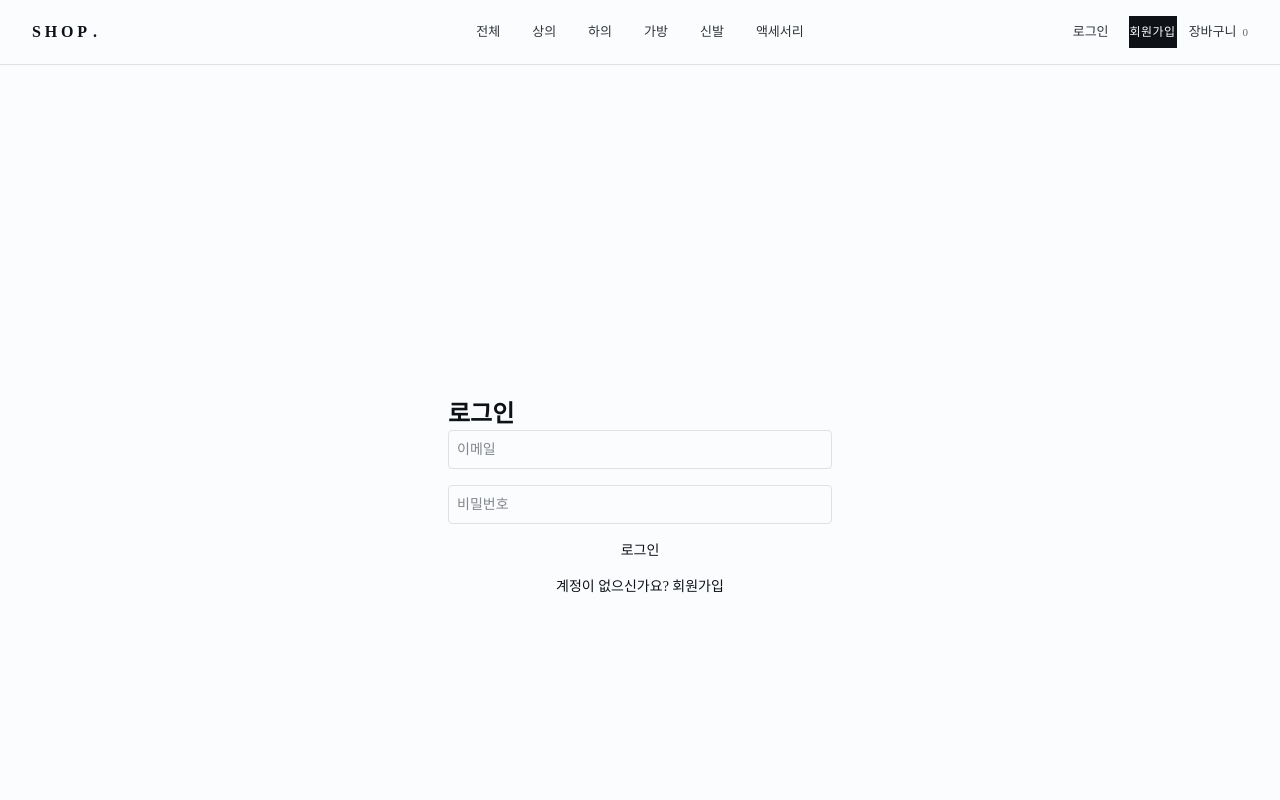
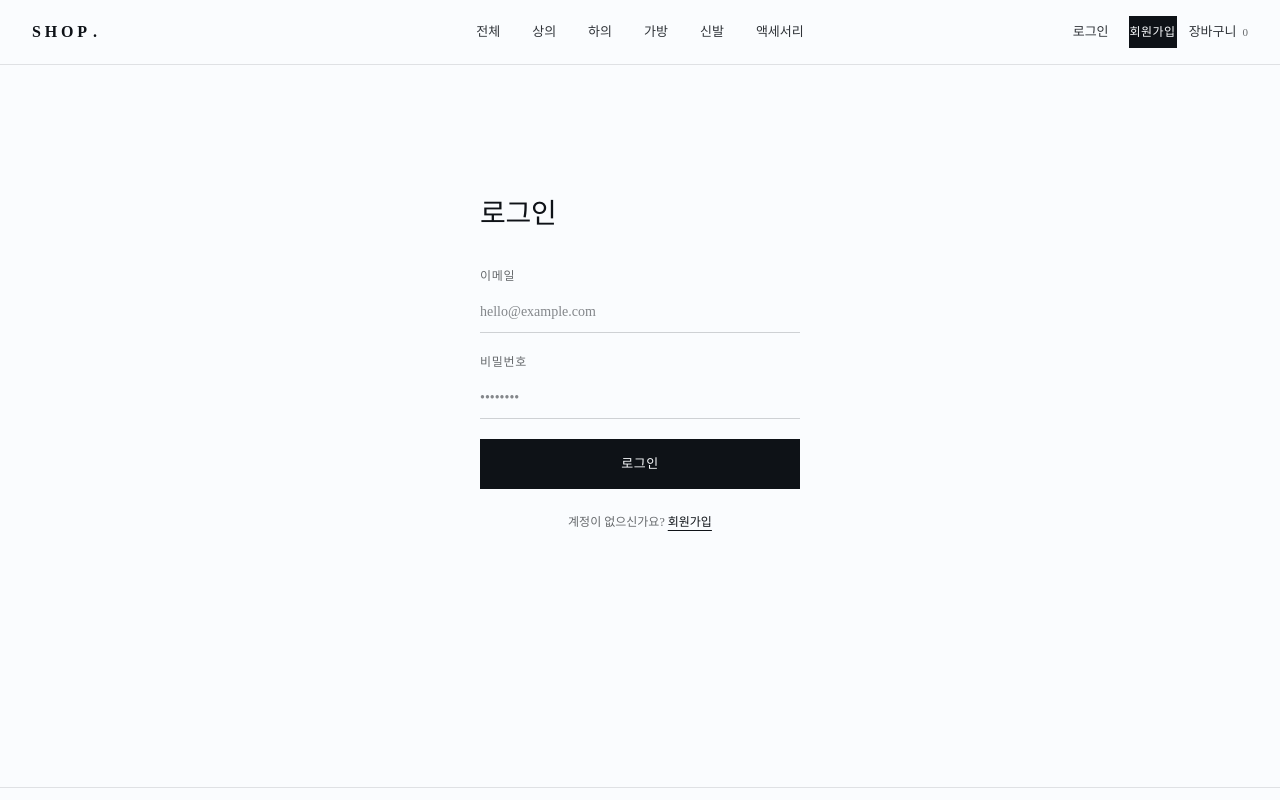
Before and after one commit to lunainwoozu/next-shopping-app-downloaded, a Next.js app: page /login in a window 1280 px wide. Shown: the top 800 px of the page. Built offline with nearby package versions, Linux system fonts and the light colour scheme; no server answers; a web font is replaced by a local one.

Commit message:
style: 마이페이지, 로그인/회원가입 관련 스타일 수정

```diff
--- a/src/app/(auth)/login/page.tsx
+++ b/src/app/(auth)/login/page.tsx
@@ -1,5 +1,7 @@
 "use client";
 
+import { useState } from "react";
+import Link from "next/link";
 import { useForm } from "react-hook-form";
 import { zodResolver } from "@hookform/resolvers/zod";
 import { loginSchema, LoginInput } from "@/schemas/auth.schema";
@@ -8,6 +10,8 @@ import { useRouter } from "next/navigation";
 
 export default function LoginPage() {
   const router = useRouter();
+  const [error, setError] = useState("");
+
   const {
     register,
     handleSubmit,
@@ -17,57 +21,67 @@ export default function LoginPage() {
   });
 
   const onSubmit = async (data: LoginInput) => {
+    setError("");
     const result = await signIn("credentials", { ...data, redirect: false });
-    if (result?.error)
-      return alert("로그인 실패: 이메일 또는 비밀번호를 확인해주세요.");
-
+    if (result?.error) {
+      setError("이메일 또는 비밀번호를 확인해주세요.");
+      return;
+    }
     router.push("/");
     router.refresh();
   };
 
   return (
-    <div className="flex min-h-screen items-center justify-center">
-      <form
-        onSubmit={handleSubmit(onSubmit)}
-        className="w-full max-w-sm space-y-4"
-      >
-        <h1 className="text-2xl font-bold">로그인</h1>
-        <div>
+    <div className="auth">
+      <h1>로그인</h1>
+
+      <form onSubmit={handleSubmit(onSubmit)}>
+        <div className="field">
+          <label htmlFor="email">이메일</label>
           <input
+            id="email"
             {...register("email")}
             type="email"
-            placeholder="이메일"
-            className="w-full border p-2 rounded"
+            placeholder="hello@example.com"
           />
           {errors.email && (
-            <p className="text-red-500 text-sm">{errors.email.message}</p>
+            <span className="text-xs text-destructive">
+              {errors.email.message}
+            </span>
           )}
         </div>
-        <div>
+
+        <div className="field">
+          <label htmlFor="password">비밀번호</label>
           <input
+            id="password"
             {...register("password")}
             type="password"
-            placeholder="비밀번호"
-            className="w-full border p-2 rounded"
+            placeholder="••••••••"
           />
           {errors.password && (
-            <p className="text-red-500 text-sm">{errors.password.message}</p>
+            <span className="text-xs text-destructive">
+              {errors.password.message}
+            </span>
           )}
         </div>
+
+        {error && (
+          <p className="text-xs text-destructive mb-5">{error}</p>
+        )}
+
         <button
           type="submit"
           disabled={isSubmitting}
-          className="w-full bg-black text-white p-2 rounded"
+          className="btn btn--primary btn--block"
         >
           {isSubmitting ? "로그인 중..." : "로그인"}
         </button>
-        <p className="text-center text-sm">
-          계정이 없으신가요?{" "}
-          <a href="/register" className="underline">
-            회원가입
-          </a>
-        </p>
       </form>
+
+      <p className="alt">
+        계정이 없으신가요? <Link href="/register">회원가입</Link>
+      </p>
     </div>
   );
 }
--- a/src/app/(auth)/register/page.tsx
+++ b/src/app/(auth)/register/page.tsx
@@ -1,13 +1,17 @@
 "use client";
 
+import { useState } from "react";
+import Link from "next/link";
 import { useForm } from "react-hook-form";
 import { zodResolver } from "@hookform/resolvers/zod";
 import { registerSchema, RegisterInput } from "@/schemas/auth.schema";
-import { register } from "@/actions/auth.actions"; // 회원가입을 처리하는 Server Action 임포트
+import { register } from "@/actions/auth.actions";
 import { useRouter } from "next/navigation";
 
 export default function RegisterPage() {
   const router = useRouter();
+  const [error, setError] = useState("");
+
   const {
     register: formRegister,
     handleSubmit,
@@ -15,71 +19,86 @@ export default function RegisterPage() {
   } = useForm<RegisterInput>({ resolver: zodResolver(registerSchema) });
 
   const onSubmit = async (data: RegisterInput) => {
+    setError("");
     const formData = new FormData();
     formData.append("email", data.email);
     formData.append("password", data.password);
     formData.append("name", data.name);
 
-    const result = await register(formData); // Server Action 호출하면서 FormData 전달 -> 이렇게 전송된 FormData는 서버 액션의 register 함수의 formData 매개변수로 전달됨
-    if (result?.error) return alert(result.error);
+    const result = await register(formData);
+    if (result?.error) {
+      setError(result.error);
+      return;
+    }
 
-    alert("회원가입 완료! 로그인 페이지로 이동합니다.");
     router.push("/login");
   };
 
   return (
-    <div className="flex min-h-screen items-center justify-center">
-      <form
-        onSubmit={handleSubmit(onSubmit)}
-        className="w-full max-w-sm space-y-4"
-      >
-        <h1 className="text-2xl font-bold">회원가입</h1>
-        <div>
+    <div className="auth">
+      <h1>회원가입</h1>
+
+      <form onSubmit={handleSubmit(onSubmit)}>
+        <div className="field">
+          <label htmlFor="name">이름</label>
           <input
+            id="name"
             {...formRegister("name")}
-            placeholder="이름"
-            className="w-full border p-2 rounded"
+            placeholder="홍길동"
           />
           {errors.name && (
-            <p className="text-red-500 text-sm">{errors.name.message}</p>
+            <span className="text-xs text-destructive">
+              {errors.name.message}
+            </span>
           )}
         </div>
-        <div>
+
+        <div className="field">
+          <label htmlFor="email">이메일</label>
           <input
+            id="email"
             {...formRegister("email")}
             type="email"
-            placeholder="이메일"
-            className="w-full border p-2 rounded"
+            placeholder="hello@example.com"
           />
           {errors.email && (
-            <p className="text-red-500 text-sm">{errors.email.message}</p>
+            <span className="text-xs text-destructive">
+              {errors.email.message}
+            </span>
           )}
         </div>
-        <div>
+
+        <div className="field">
+          <label htmlFor="password">비밀번호</label>
           <input
+            id="password"
             {...formRegister("password")}
             type="password"
-            placeholder="비밀번호"
-            className="w-full border p-2 rounded"
+            placeholder="••••••••"
           />
           {errors.password && (
-            <p className="text-red-500 text-sm">{errors.password.message}</p>
+            <span className="text-xs text-destructive">
+              {errors.password.message}
+            </span>
           )}
         </div>
+
+        {error && (
+          <p className="text-xs text-destructive mb-5">{error}</p>
+        )}
+
         <button
           type="submit"
           disabled={isSubmitting}
-          className="w-full bg-black text-white p-2 rounded"
+          className="btn btn--primary btn--block"
         >
           {isSubmitting ? "처리 중..." : "회원가입"}
         </button>
-        <p className="text-center text-sm">
-          이미 계정이 있으신가요?{" "}
-          <a href="/login" className="underline">
-            로그인
-          </a>
-        </p>
       </form>
+
+      <p className="alt">
+        이미 계정이 있으신가요? <Link href="/login">로그인</Link>
+      </p>
     </div>
   );
 }
--- a/src/app/mypage/page.tsx
+++ b/src/app/mypage/page.tsx
@@ -3,75 +3,78 @@
 import { useQuery } from "@tanstack/react-query";
 import { Skeleton } from "@/components/ui/skeleton";
 import { OrderCard } from "@/components/mypage/OrderCard";
+import Link from "next/link";
 
-// API 호출 함수 (useQuery의 queryFn으로 사용)
 async function fetchOrders() {
   const response = await fetch("/api/orders");
-  if (!response.ok) {
-    throw new Error("주문 내역을 불러오는 데 실패했습니다");
-  }
+  if (!response.ok) throw new Error("주문 내역을 불러오는 데 실패했습니다");
   return response.json();
 }
 
 export default function MyPage() {
-  const {
-    data: orders,
-    isLoading,
-    isError,
-    error,
-  } = useQuery({
-    queryKey: ["orders"], // 캐시 키 — 같은 키면 캐시 재사용
+  const { data: orders, isLoading, isError, error } = useQuery({
+    queryKey: ["orders"],
     queryFn: fetchOrders,
   });
 
-  // 로딩 중
-  if (isLoading) {
   return (
+    <div className="mypage-grid">
+
+      {/* 사이드 내비 */}
+      <aside className="sidenav">
+        <div className="eyebrow">마이페이지</div>
+        <Link href="/mypage" data-active="true">주문 내역</Link>
+      </aside>
+
+      {/* 주문 목록 */}
       <div>
-        <Skeleton className="h-8 w-40 mb-6" />
+        <div className="section-head">
+          <span className="section-head__title">주문 내역</span>
+          {!isLoading && !isError && (
+            <span className="section-head__meta">
+              {String(orders?.length ?? 0).padStart(2, "0")} ORDERS
+            </span>
+          )}
+        </div>
+
+        {/* 로딩 */}
+        {isLoading && (
           <div className="space-y-4">
             {Array.from({ length: 3 }).map((_, i) => (
-            <Skeleton key={i} className="h-48 w-full rounded-xl" />
+              <Skeleton key={i} className="h-36 w-full" />
             ))}
           </div>
+        )}
+
+        {/* 에러 */}
+        {isError && (
+          <div className="empty">
+            <p className="empty__title">불러오지 못했습니다</p>
+            <p className="empty__sub">{(error as Error).message}</p>
           </div>
-    );
-  }
+        )}
 
-  // 에러 발생
-  if (isError) {
-    return (
-      <div className="text-center py-16">
-        <p className="text-red-500 mb-2">주문 내역을 불러오지 못했습니다</p>
-        <p className="text-sm text-gray-400">{(error as Error).message}</p>
+        {/* 빈 상태 */}
+        {!isLoading && !isError && orders?.length === 0 && (
+          <div className="empty">
+            <p className="empty__title">주문 내역이 없습니다</p>
+            <p className="empty__sub">첫 번째 주문을 시작해 보세요</p>
+            <Link href="/products" className="btn btn--primary">
+              쇼핑하러 가기
+            </Link>
           </div>
-    );
-  }
+        )}
 
-  // 주문 없음
-  if (!orders || orders.length === 0) {
-    return (
-      <div className="text-center py-20">
-        <p className="text-5xl mb-4">📦</p>
-        <p className="text-lg text-gray-500 mb-6">아직 주문 내역이 없습니다</p>
-        <a
-          href="/products"
-          className="inline-block bg-gray-900 text-white px-6 py-3 rounded-lg hover:bg-gray-700 transition-colors"
-        >
-          쇼핑하러 가기
-        </a>
-      </div>
-    );
-  }
-
-  return (
+        {/* 주문 카드 목록 */}
+        {!isLoading && !isError && orders?.length > 0 && (
           <div>
-      <h1 className="text-2xl font-bold mb-6">주문 내역</h1>
-      <div className="space-y-4">
             {orders.map((order: Parameters<typeof OrderCard>[0]["order"]) => (
               <OrderCard key={order.id} order={order} />
             ))}
           </div>
+        )}
+      </div>
+
     </div>
   );
 }
```
Lines whose indentation alone changed are shown as unchanged.
